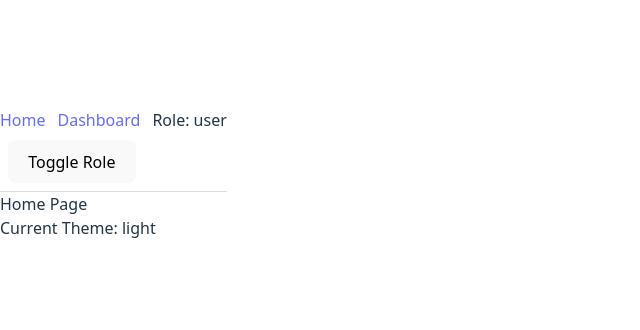
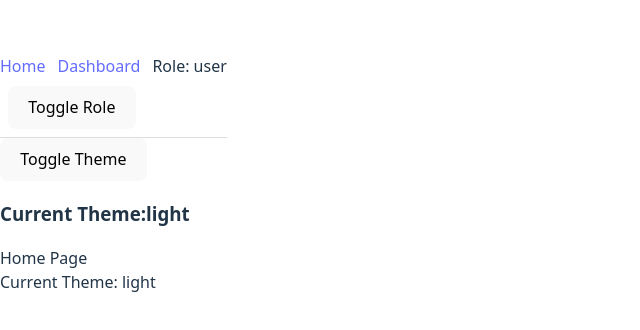
Before and after one commit to abhinit2050/anchor, a React (Vite) app: page / in a window 1280 px wide. Shown: the part 226-556 px from the top of the page, without its empty margins (0-640 px from the left). Built offline with nearby package versions, Linux system fonts and the light colour scheme.

Commit message:
add toggle button and used UI to change themes

```diff
--- a/src/pages/Dashboard.tsx
+++ b/src/pages/Dashboard.tsx
@@ -1,6 +1,6 @@
 
 const Dashboard = () => {
-  console.log("Dashboard loaded");
+
   return (
     <div>Dashboard 1</div>
   )
--- a/src/pages/Home.tsx
+++ b/src/pages/Home.tsx
@@ -3,7 +3,7 @@ import { useTheme } from "../ui/themeContext"
 const Home = () => {
 
   const {state} = useTheme();
-  console.log("Current Theme in Home:", state);
+
 
   return (
     <>
--- a/src/router/AppRouter.tsx
+++ b/src/router/AppRouter.tsx
@@ -4,12 +4,14 @@ import Dashboard from "../pages/Dashboard.tsx";
 import { ProtectedRoute } from "./ProtectedRoute";
 import { Nav } from "../components/Nav.tsx";
 import { RoleSwitcher } from "../auth/RoleSwitcher.tsx";
+import ThemeToggle from "../ui/ThemeToggle.tsx";
 
 export const AppRouter = ()=>{
 return (
      <BrowserRouter>
     <Nav/>
      <RoleSwitcher />
+     <ThemeToggle />
     <Routes>
         <Route path="/" element = {<Home />} />
         <Route path="/dashboard"
--- /dev/null
+++ b/src/ui/ThemeToggle.tsx
@@ -0,0 +1,15 @@
+import { useTheme } from "./themeContext"
+
+
+export default function ThemeToggle(){
+
+    const {state, dispatch} = useTheme();
+
+    return(
+        <>
+            <button onClick={()=>dispatch({type:"TOGGLE_THEME"})}>Toggle Theme</button>
+            <h3>Current Theme:{state.theme}</h3>
+        </>
+    )
+
+}
--- a/src/ui/themeContext.tsx
+++ b/src/ui/themeContext.tsx
@@ -1,5 +1,5 @@
 
-import { createContext, useContext, useReducer } from "react";
+import { createContext, useContext, useEffect, useReducer } from "react";
 import { themeReducer } from "./themeReducer";
 import type{ThemeState, ThemeAction} from "./themeReducer";
 
@@ -10,12 +10,18 @@ interface ThemeContextType {
 
 const ThemeContext = createContext<ThemeContextType | undefined>(undefined);
 
-const initialState:ThemeState = {
-    theme: "light",
-}
+const initialState: ThemeState = {
+  theme: (localStorage.getItem("theme") as "light" | "dark") ?? "light",
+};
+
 
 export const ThemeProvider = ({ children }: { children: React.ReactNode }) => {
   const [state, dispatch] = useReducer(themeReducer, initialState);
+
+  useEffect(() => {
+  localStorage.setItem("theme", state.theme);
+}, [state.theme]);
+
 
   return (
     <ThemeContext.Provider value={{ state, dispatch }}>
@@ -27,6 +33,7 @@ export const ThemeProvider = ({ children }: { children: React.ReactNode }) => {
 export const useTheme = () => {
   const context = useContext(ThemeContext);
   if (!context) {
+
     throw new Error("useTheme must be used within ThemeProvider");
   }
   return context;
```
Also changed, not shown: 2 other files (tests, documents, lock files or other folders).
